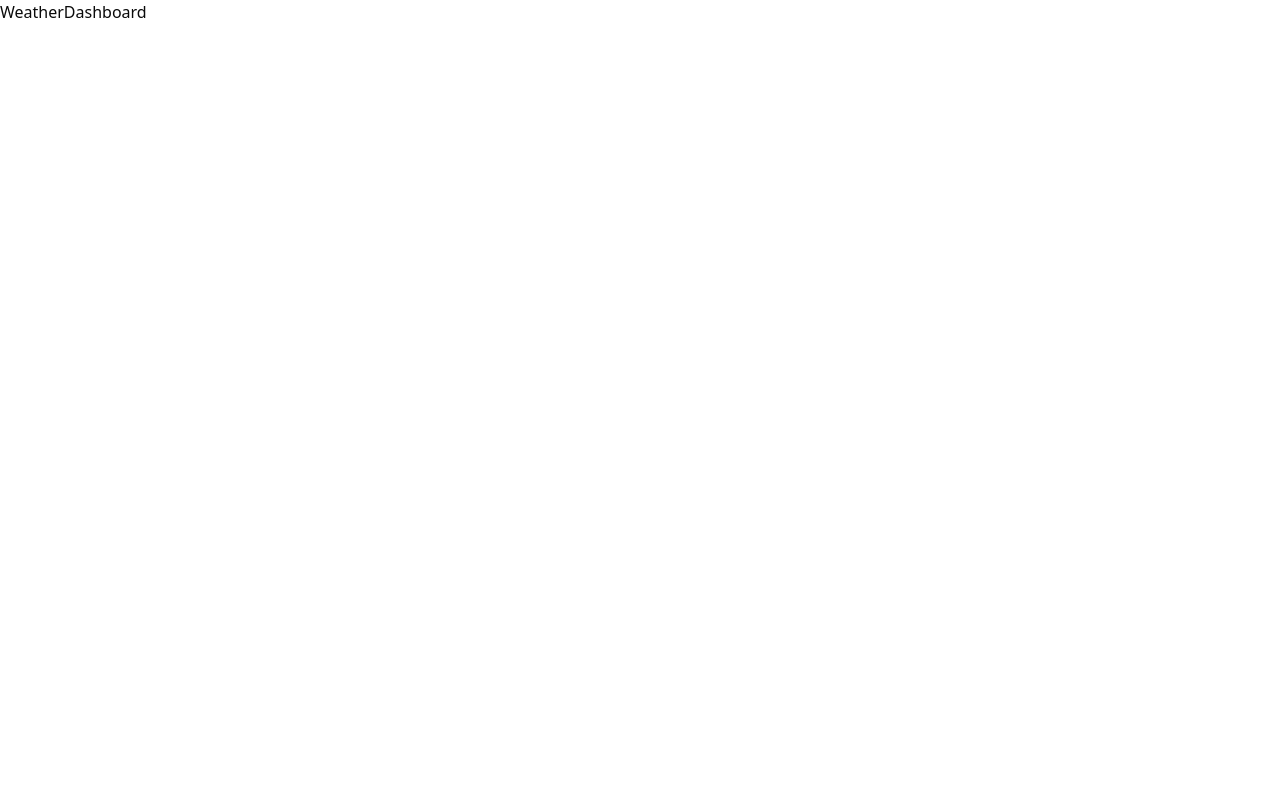
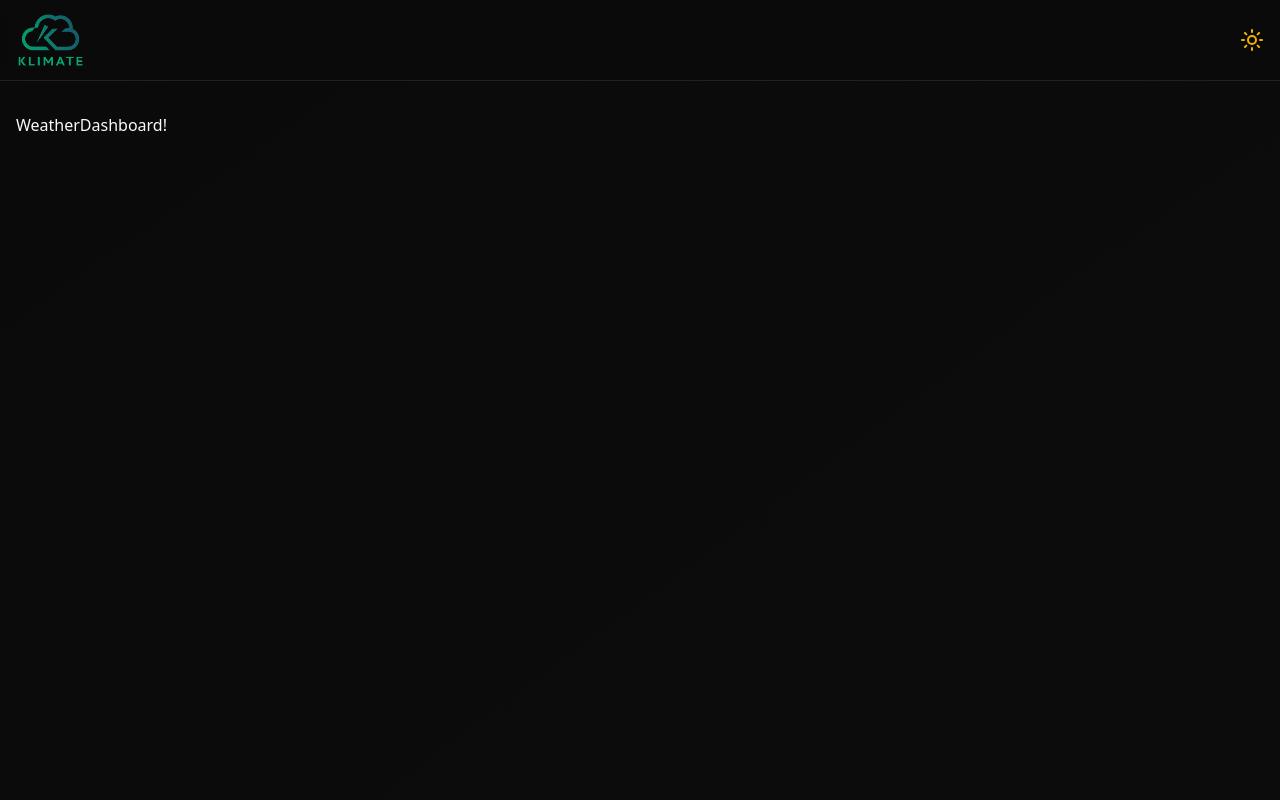
Before and after one commit to Vic428-human/weather-app, a React (Vite) app: page / in a window 1280 px wide. Shown: the top 800 px of the page. Built offline with nearby package versions, Linux system fonts and the light colour scheme.

Commit message:
做dark mode light mode 切換動畫

```diff
--- a/src/App.tsx
+++ b/src/App.tsx
@@ -9,12 +9,14 @@
 function App() {
   return (
     <BrowserRouter>
-      <ThemeProvider defaultTheme="system" storageKey="vite-ui-theme">
-        <Routes>
-          {/* Routes =>  http://molly1024.medium.com/%E6%96%B0%E7%89%88-react-router-%E6%80%8E%E9%BA%BC%E7%94%A8-react-router-dom-v6-8c0624642fce */}
-          <Route element={<WeatherDashboard />} path={"/"}></Route>
-          <Route element={<CityPage />} path="/city/:cityName"></Route>
-        </Routes>
+      <ThemeProvider defaultTheme="dark" storageKey="vite-ui-theme">
+        <Layout>
+          <Routes>
+            {/* Routes =>  http://molly1024.medium.com/%E6%96%B0%E7%89%88-react-router-%E6%80%8E%E9%BA%BC%E7%94%A8-react-router-dom-v6-8c0624642fce */}
+            <Route element={<WeatherDashboard />} path={"/"}></Route>
+            <Route element={<CityPage />} path="/city/:cityName"></Route>
+          </Routes>
+        </Layout>
       </ThemeProvider>
     </BrowserRouter>
   );
--- /dev/null
+++ b/src/components/header.tsx
@@ -0,0 +1,43 @@
+import { useTheme } from "@/context/theme-provider";
+import { MessageSquare, Moon, Sun } from "lucide-react";
+import React from "react";
+import { Link } from "react-router-dom";
+
+const Header = () => {
+  const { theme, setTheme } = useTheme();
+  const isDark = theme === "dark";
+  return (
+    <header className="sticky top-0 z-50 w-full border-b bg-background/95 backdrop-blur py-2 supports-[backdrop-filter]:bg-background/60">
+      <div className="container flex items-center justify-between mx-auto h-16 px-4">
+        <Link to="/">
+          <img
+            src={isDark ? "/logo2.png" : "/logo.png"}
+            alt="klimate"
+            className="h-14"
+          />
+        </Link>
+        <div>
+          {/* search */}
+
+          {/* theme toggle  */}
+          <div
+            onClick={() => setTheme(isDark ? "light" : "dark")}
+            className={`flex items-center cursor-pointer transition-transform duration-500 ${
+              isDark ? "rotate-180" : "rotate-0"
+            }`}
+          >
+            {/* https://blog.csdn.net/gu19880609/article/details/145925854 */}
+            {/* rotate 类用于设置元素的旋转角度，可以是正角度（顺时针）或负角度（逆时针）。  */}
+            {isDark ? (
+              <Sun className="w-6 h-6 text-yellow-500 rotate-0 transition－all" />
+            ) : (
+              <Moon className="w-6 h-6 text-blue-500 rotate-0 transition-all " />
+            )}
+          </div>
+        </div>
+      </div>
+    </header>
+  );
+};
+
+export default Header;
--- a/src/components/layout.tsx
+++ b/src/components/layout.tsx
@@ -1,4 +1,5 @@
 import type { ReactNode } from "react";
+import Header from "./header";
 
 // import { type PropsWithChildren } from "react"; =>> PropsWithChildren referring to @types/react，有隱憂
 type PropsWithOptionalChildren<P = unknown> = P & { children?: ReactNode }; // 所以直接自己定義即可
@@ -13,12 +14,12 @@
     // muted/1 => https://stackoverflow.com/questions/77180187/tailwindcss-from-muted-10-from-10-to-muted-30-to-50
     // bg-primary-muted => would set the background color to the new color.
     <div className="bg-gradient-to-br from-background to-muted/10">
-      {/* <Header /> */}
+      <Header />
+
       {/* min-h-screen 作用是将元素的最小高度设置为与视口高度相同 */}
       <main className="min-h-screen container mx-auto px-4 py-8">
         {children}
       </main>
-
       {/* 比較常規的Footer */}
       {/* supports-[...] 用法=>  https://www.tailwindcss.cn/docs/hover-focus-and-other-states */}
       <footer className="border-top backdrop-blur rounded-lg shadow-sm m-4 supports-[backdrop-filter]:bg-white/25 ">
--- a/src/pages/weather-dashboard.tsx
+++ b/src/pages/weather-dashboard.tsx
@@ -1,7 +1,7 @@
 import React from "react";
 
 const WeatherDashboard = () => {
-  return <div>WeatherDashboard</div>;
+  return <div>WeatherDashboard!</div>;
 };
 
 export default WeatherDashboard;
```
Also changed, not shown: public/logo.png (added), public/logo2.png (added).
